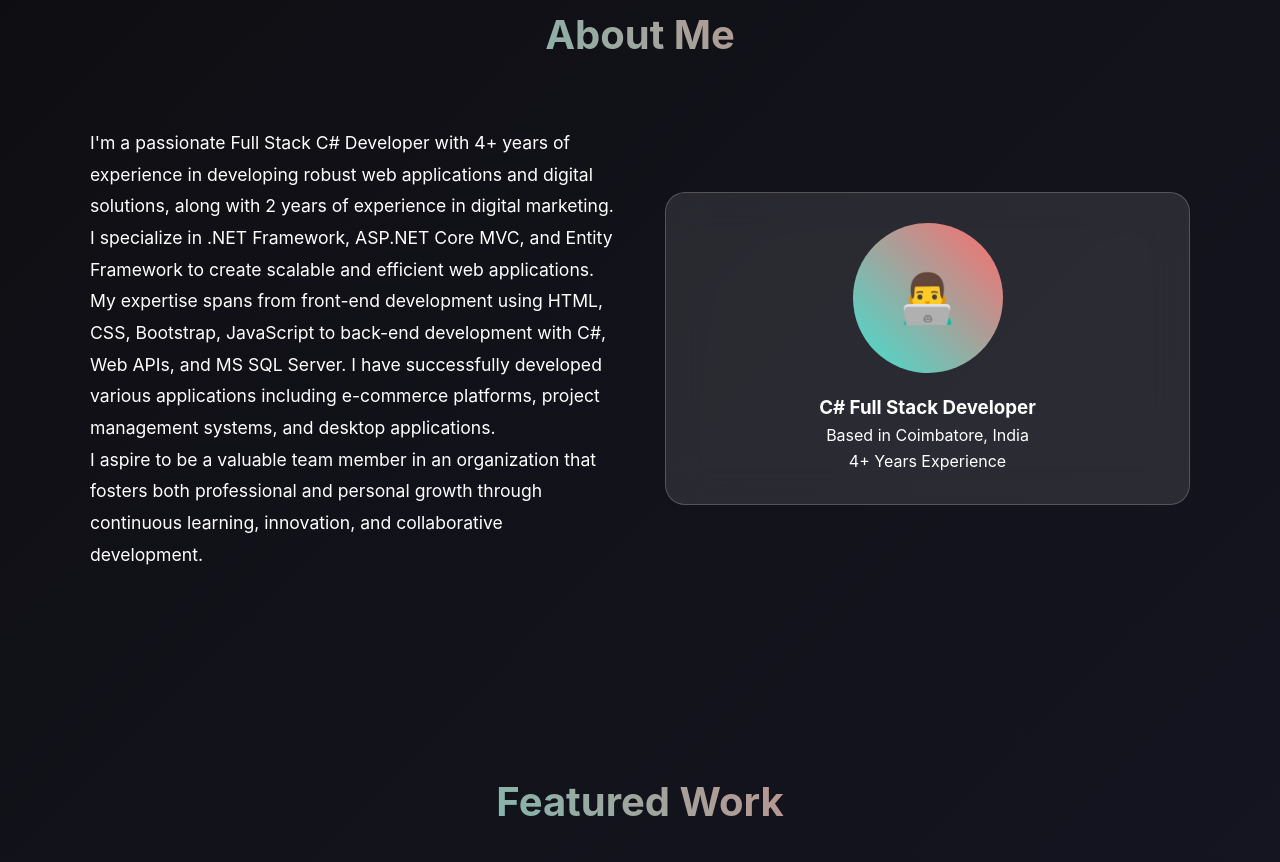
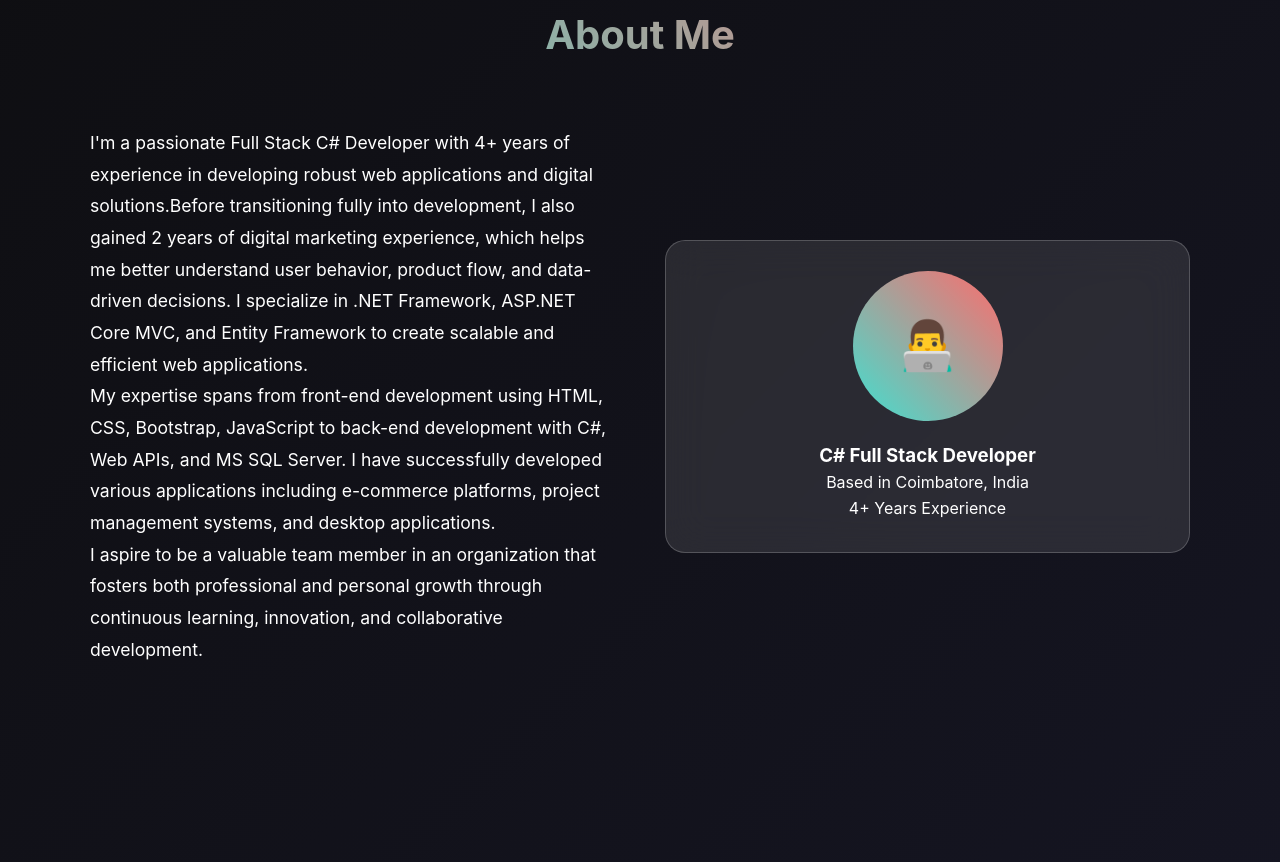
Before and after one commit to NaanGit2019/AboutME.github.io, a plain HTML site: page index.html in a window 1280 px wide. Shown: the part 897-1759 px from the top of the page. Drawn offline with nearby package versions, Linux system fonts and the light colour scheme.

Commit message:
Revise about section for improved clarity
Updated the about section to enhance clarity and detail about experience.

```diff
--- a/index.html
+++ b/index.html
@@ -50,7 +50,7 @@
         <h2>About Me</h2>
         <div class="about-content">
             <div class="about-text">
-                <p>I'm a passionate Full Stack C# Developer with 4+ years of experience in developing robust web applications and digital solutions, along with 2 years of experience in digital marketing. I specialize in .NET Framework, ASP.NET Core MVC, and Entity Framework to create scalable and efficient web applications.</p>
+                <p>I'm a passionate Full Stack C# Developer with 4+ years of experience in developing robust web applications and digital solutions.Before transitioning fully into development, I also gained 2 years of digital marketing experience, which helps me better understand user behavior, product flow, and data-driven decisions. I specialize in .NET Framework, ASP.NET Core MVC, and Entity Framework to create scalable and efficient web applications.</p>
                 <p>My expertise spans from front-end development using HTML, CSS, Bootstrap, JavaScript to back-end development with C#, Web APIs, and MS SQL Server. I have successfully developed various applications including e-commerce platforms, project management systems, and desktop applications.</p>
                 <p>I aspire to be a valuable team member in an organization that fosters both professional and personal growth through continuous learning, innovation, and collaborative development.</p>
             </div>
```
